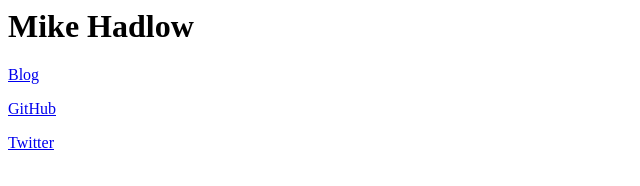
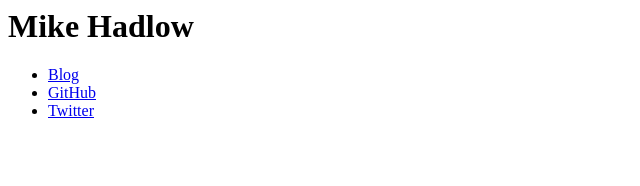
Before and after one commit to mikehadlow/mikehadlow.com, a plain HTML site: page index.html in a window 1280 px wide. Shown: the whole page, without its empty margins (0-640 px from the left). Drawn offline with Linux system fonts and the light colour scheme.

Commit message:
Update index.html

```diff
--- a/index.html
+++ b/index.html
@@ -4,8 +4,10 @@
   </head>
   <body>
     <h1>Mike Hadlow</h1>
-    <p><a href="http://mikehadlow.blogspot.com">Blog</a></p>
-    <p><a href="http://github.com/mikehadlow">GitHub</a></p>
-    <p><a href="http://twitter.com/mikehadlow">Twitter</a></p>
+    <ul>
+      <li><a href="http://mikehadlow.blogspot.com">Blog</a></li>
+      <li><a href="http://github.com/mikehadlow">GitHub</a></li>
+      <li><a href="http://twitter.com/mikehadlow">Twitter</a></li>
+    </ul>
   </body>
 </html>
```
